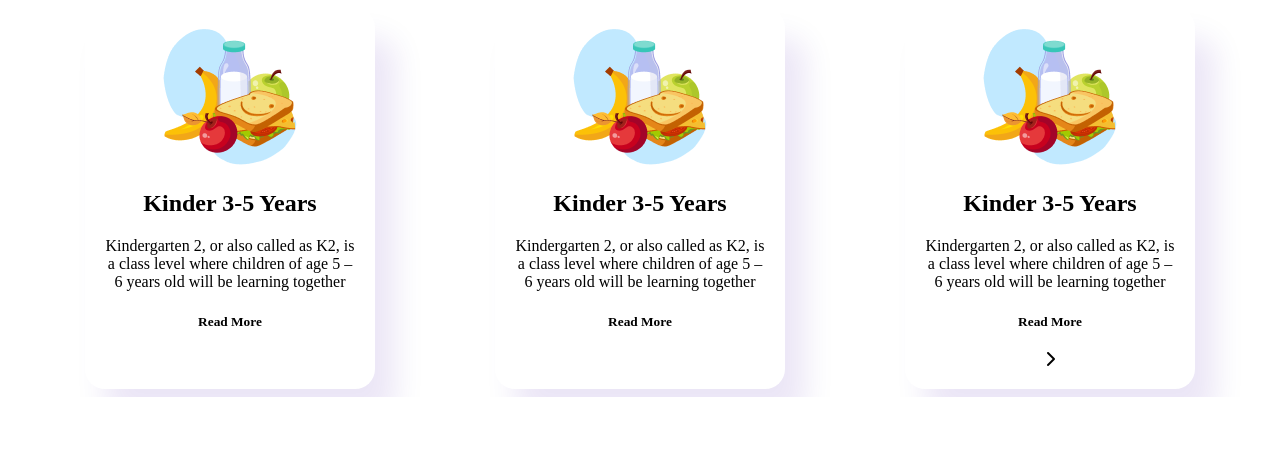
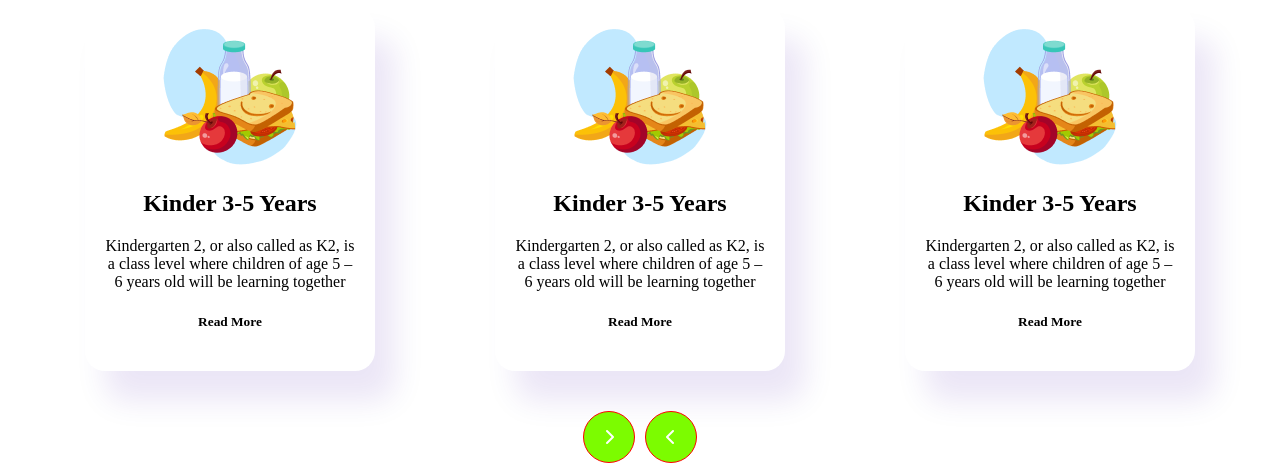
Before and after one commit to hasib6464/ideal-school, a plain HTML site: page index.html in a window 1280 px wide. Shown: the part 744-1215 px from the top of the page. Before the commit the page ends 1141 px from the top, so only its background shows below. Drawn offline with Linux system fonts and the light colour scheme; files whose address does not match are found by name.

Commit message:
icon added

```diff
--- a/index.html
+++ b/index.html
@@ -69,7 +69,17 @@
                     <h1>Kinder 3-5 Years</h1>
                     <p>Kindergarten 2, or also called as K2, is a class level where children of age 5 – 6 years old will be learning together</p>
                     <h4><small id="home">Read More</small></h4>
-                    <i class="fas fa-chevron-right"></i>
+
+                </div>
+
+            </div>
+            <!-- icon section -->
+            <div class="icon">
+                <div class="icon-right">
+                    <i class="fas fa-chevron-right  new-icon"></i>
+                </div>
+                <div class="icon-right">
+                    <i class="fas fa-chevron-left  new-icon"></i>
                 </div>
 
             </div>
--- a/style/style.css
+++ b/style/style.css
@@ -87,7 +87,28 @@ font-size: 35px;
 
     justify-content: center;
 }
+/* icon */
+.icon{
+   text-align: center;
+   display: flex;
+   gap: 10px;
+   justify-content: center;
+   margin-top: 40px;
 
+}
+.new-icon{
+    margin-top: 7px;
+}
+.icon-right{
+width: 30px;
+text-align: center;
+color: white;
+height: 30px;
+border-radius: 100px;
+padding: 10px;
+background-color:lawngreen;
+border: 1px solid red;
+}
 @media screen and (max-width:576px) {
  .nav-second-section,.school{
        display: none;
@@ -105,4 +126,16 @@ justify-content: space-between;
         justify-content: center;
 
     }
+
+    /* card section */
+    .standard-section{
+        flex-direction: column;
+    }
+    .standard-card{
+        margin-left: 100px;
+
+    }
+    .icon{
+        display: none;
+    }
 }
```
